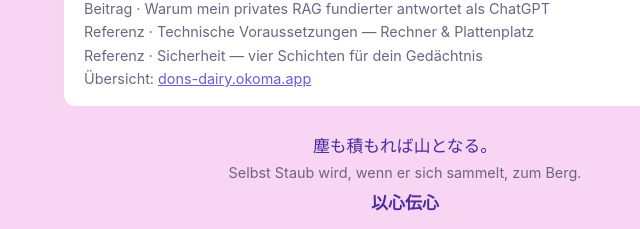
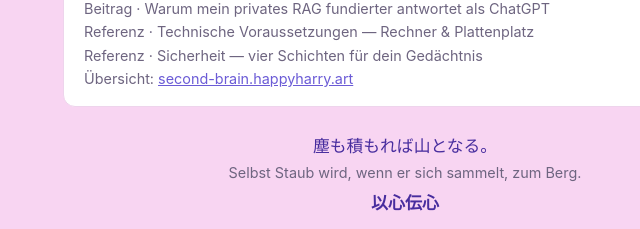
Before and after one commit to HappyHarryArt/second-brain, a plain HTML site: page buchwerkstatt.html in a window 1280 px wide. Shown: the part 5732-5961 px from the top of the page, 235-875 px from the left. Drawn offline with Linux system fonts and the light colour scheme.

Commit message:
Fusszeile und README: Uebersicht auf second-brain.happyharry.art
dons-dairy.okoma.app geht am 21.11.2026 offline, die Links dorthin liefen
sonst ins Leere.

Co-Authored-By: Claude Opus 5.5 <noreply@anthropic.com>

```diff
--- a/buchwerkstatt.html
+++ b/buchwerkstatt.html
@@ -244,7 +244,7 @@ an meinen bestehenden Archiv-Tabellen.</pre>
   Beitrag · Warum mein privates RAG fundierter antwortet als ChatGPT<br>
   Referenz · Technische Voraussetzungen — Rechner &amp; Plattenplatz<br>
   Referenz · Sicherheit — vier Schichten für dein Gedächtnis<br>
-  Übersicht: <a target="_blank" rel="noopener" href="https://dons-dairy.okoma.app/">dons-dairy.okoma.app</a>
+  Übersicht: <a target="_blank" rel="noopener" href="https://second-brain.happyharry.art/">second-brain.happyharry.art</a>
 </div>
 
 <div class="foot">
```
Also changed, not shown: datei-butler.html (+1 -1 lines), erdung.html (+1 -1 lines), ethik-und-charakter.html (+1 -1 lines), nachtrag-interface.html (+1 -1 lines), nachtrag-lokales-denkmodell.html (+1 -1 lines), pimp-my-system.html (+1 -1 lines), remote-zugriff.html (+1 -1 lines), sicherheit.html (+1 -1 lines), sprich-mit-deinem-tagebuch.html (+1 -1 lines), starterpaket.html (+1 -1 lines), technische-voraussetzungen.html (+1 -1 lines), warum-rag-fundierter-als-memory.html (+1 -1 lines), 1 other file.
